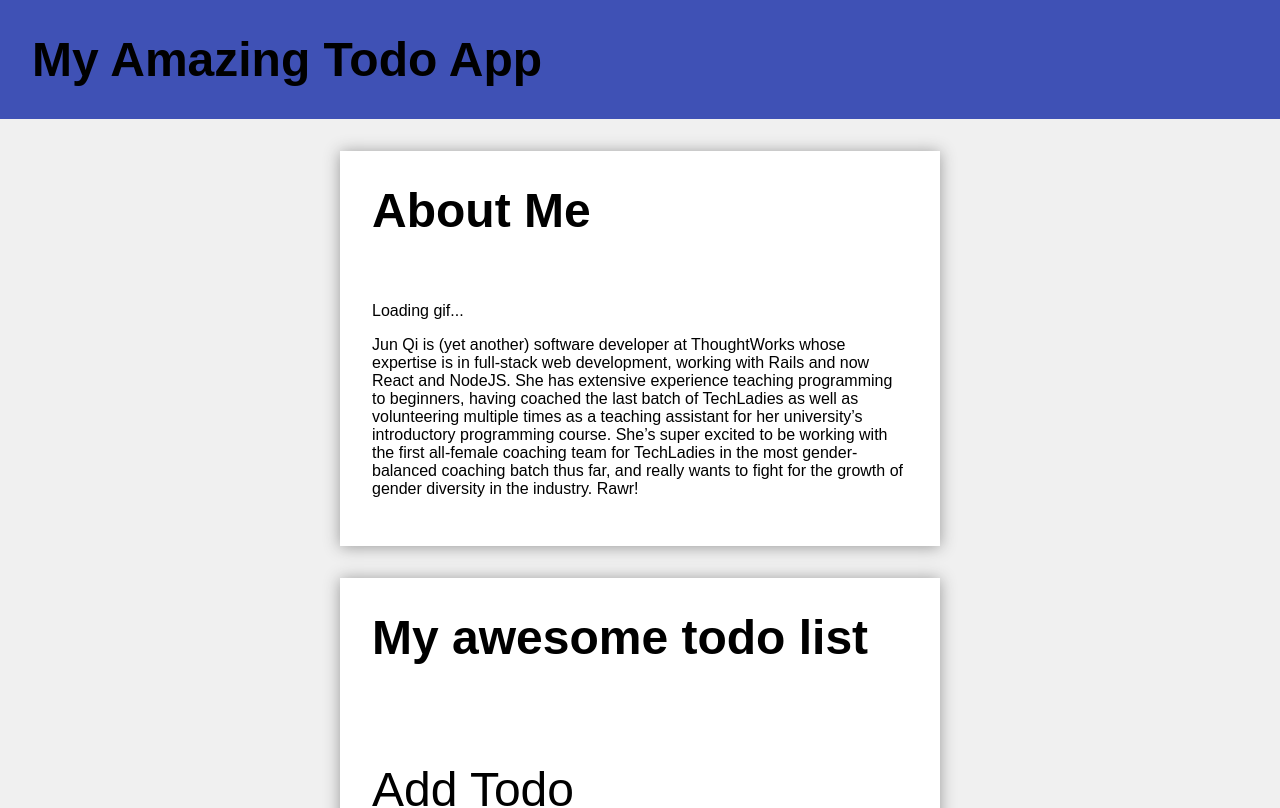
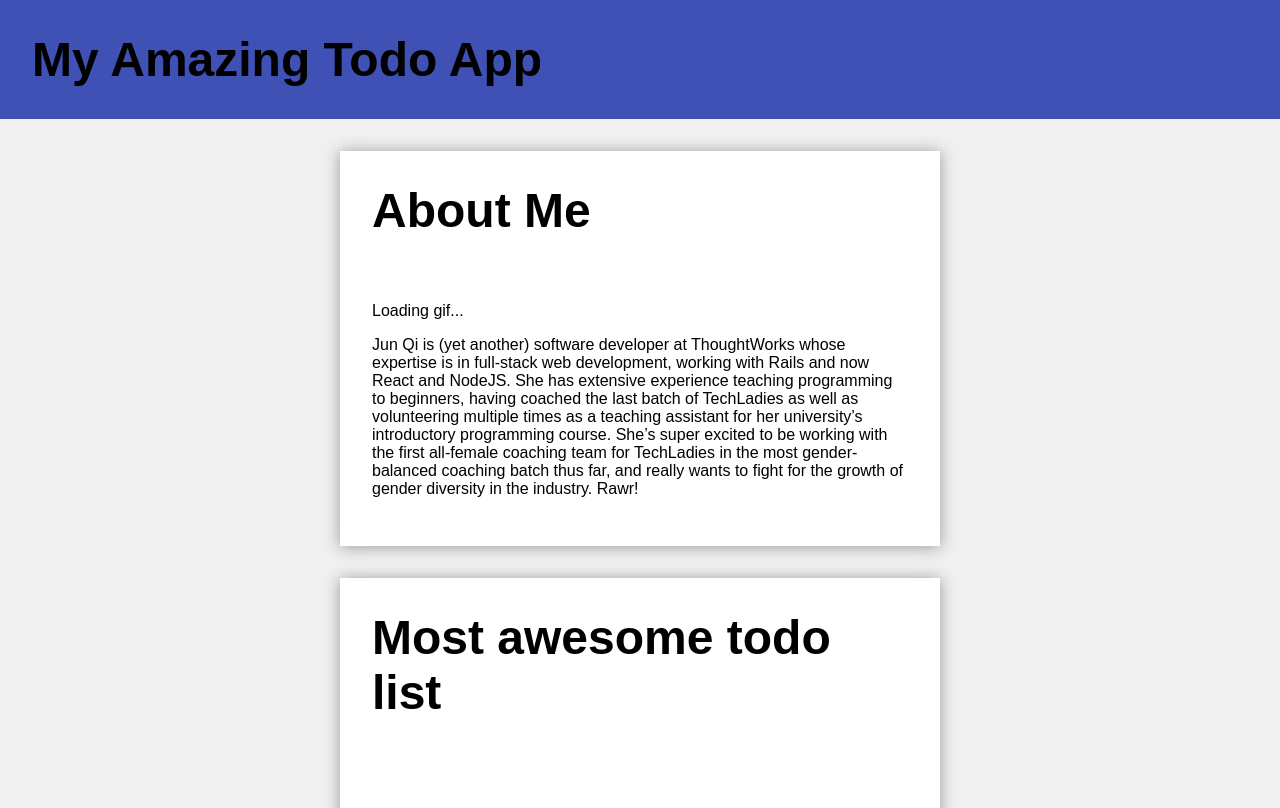
Before and after one commit to TechLadies/react-express-mongo-prebootcamp-workshop-3-2018, a React (Create React App) app: page / in a window 1280 px wide. Shown: the top 808 px of the page. Built offline with nearby package versions, Linux system fonts and the light colour scheme; no server answers.

Commit message:
Add title to Todo component

```diff
--- a/src/components/App.js
+++ b/src/components/App.js
@@ -10,7 +10,7 @@ class App extends React.Component {
       <div>
         <Header />
         <About />
-        <Todos />
+        <Todos title="Most awesome todo list"/>
       </div>
     );
   }
--- a/src/components/Todos.js
+++ b/src/components/Todos.js
@@ -89,7 +89,7 @@ export class Todos extends React.Component {
   render() {
     return (
       <div id="todos">
-        <h1>My awesome todo list</h1>
+        <h1>{this.props.title}</h1>
         {this.renderNewTodoInput()}
         {this.renderTodos()}
       </div>
```
